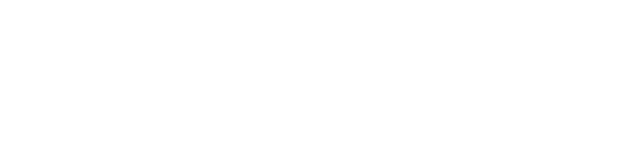
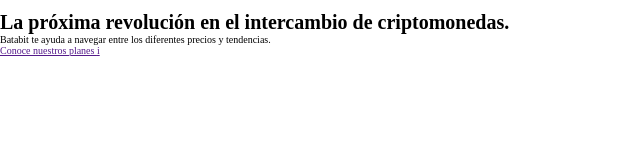
Before and after one commit to martin0123478/Bata-Bit, a plain HTML site: page index.html in a window 1280 px wide. Shown: the whole page, without its empty margins (0-640 px from the left). Drawn offline with Linux system fonts and the light colour scheme.

Commit message:
maquetacion del header

```diff
--- a/index.html
+++ b/index.html
@@ -11,7 +11,14 @@
   <title>Document</title>
 </head>
 <body>
-  <header></header>
+  <header>
+    <img src="" alt="">
+    <div>
+      <h1>La próxima revolución en el intercambio de criptomonedas.</h1>
+      <p>Batabit te ayuda a navegar entre los diferentes precios y tendencias.</p>
+      <a href="">Conoce nuestros planes <span>i</span></a>
+    </div>
+  </header>
   <main>
     <section></section>
     <section></section>
```
